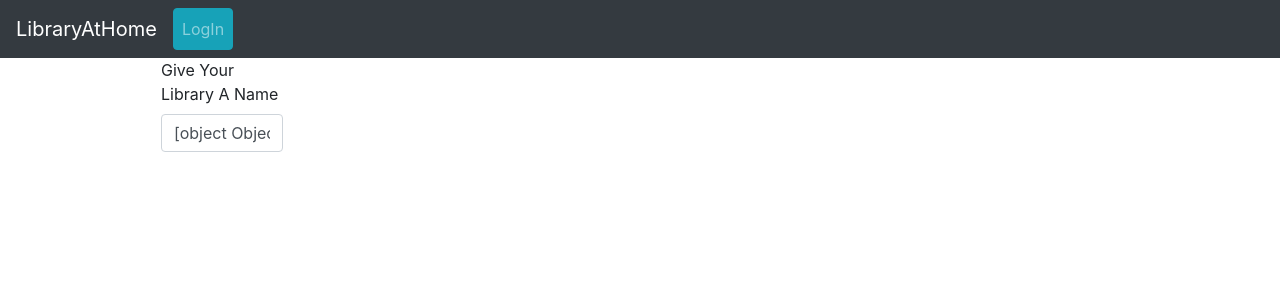
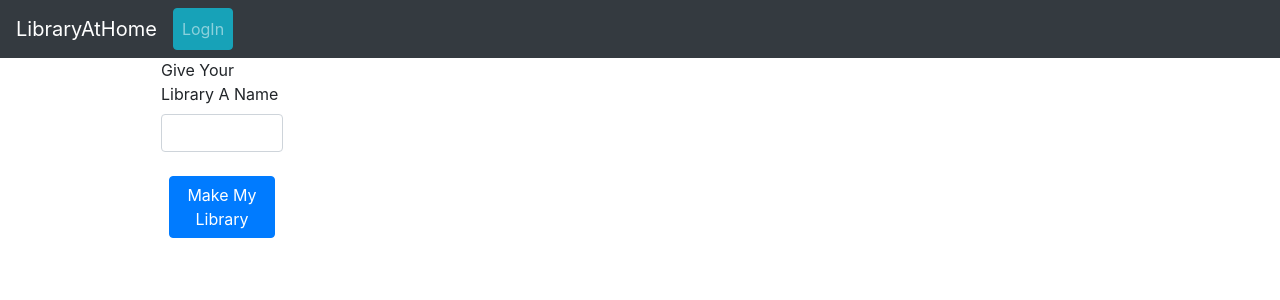
Before and after one commit to kannmelton2/LibraryAtHome, a React (Create React App) app in the folder libraryathome.ui/: page /add-new-library in a window 1280 px wide. Shown: the top 300 px of the page. Built offline with nearby package versions, Linux system fonts and the light colour scheme; no server answers.

Commit message:
can register a user, pull correct info, wip on library creation

```diff
--- a/libraryathome.ui/src/components/pages/AddNewLibrary/AddNewLibrary.js
+++ b/libraryathome.ui/src/components/pages/AddNewLibrary/AddNewLibrary.js
@@ -1,49 +1,67 @@
 import React from 'react';
+import firebase from 'firebase';
 
 import libraryData from '../../../helpers/data/libraryData';
+import userData from '../../../helpers/data/userData';
 
 import './AddNewLibrary.scss';
 
 class AddNewLibrary extends React.Component {
     state = {
-        newLibraryName: ''
+        librarysName: '',
+        user: [],
     }
 
-    newLibraryName = (e) => {
+    componentDidMount() {
+        var authedUser = firebase.auth().currentUser;
+        let email = '';
+
+        if (authedUser != null) {
+          email = authedUser.email;
+          console.log('authed user', authedUser.email);
+
+        }
+        userData.getUserByEmail(email)
+        .then(user => { this.setState({ user }) })
+      }
+
+    libraryNameChange = (e) => {
         e.preventDefault();
-        this.setState({ newLibraryName: e.target.value});
+        this.setState({ librarysName: e.target.value});
       }
 
       createNewLibrary = (e) => {
         e.preventDefault();
-        const {
-          newLibraryName,
-        } = this.state;
+        // const {
+        //   librarysName,
+        //   user,
+        // } = this.state;
 
-    const newLibrary = {
-        libraryName: newLibraryName,
-    };
+        const newLibrary = {
+        libraryName: this.state.librarysName,
+        userId: this.state.user.userId,
+        };
 
     libraryData.addNewLibrary(newLibrary)
     .then(() => this.props.history.push('/home'))
-    .catch((err) => console.error('unable to add new Library'))
+    .catch((err) => console.error('unable to add new Library', err))
     }
 
     render() {
-        const newLibraryName = this.state;
         return(
             <div className="AddNewLibrary">
                 <form className="col-6 offset-3 text-left">
                     <div className="form-group">
-                        <label htmlFor="new-library-name">Give Your Library A Name</label>
+                        <label htmlFor="library-name">Give Your Library A Name</label>
                             <input
                             type="text"
                             className="form-control"
-                            id="new-library-name"
-                            value={newLibraryName}
-                            onChange={this.newLibraryName}
+                            id="library-name"
+                            value={this.state.librarysName}
+                            onChange={this.libraryNameChange}
                             />
                     </div>
+                    <button className="btn btn-primary m-2" onClick={this.createNewLibrary}>Make My Library</button>
                 </form>
             </div>
         )
--- a/libraryathome.ui/src/components/pages/RegisterUser/RegisterUser.js
+++ b/libraryathome.ui/src/components/pages/RegisterUser/RegisterUser.js
@@ -11,7 +11,6 @@ class RegisterUser extends React.Component {
         newLastName: '',
         newEmail: '',
         newPassword: '',
-        newLibraryName: '',
          }
 
     newFirstName = (e) => {
--- a/libraryathome.ui/src/helpers/data/libraryData.js
+++ b/libraryathome.ui/src/helpers/data/libraryData.js
@@ -1,6 +1,7 @@
 import axios from 'axios';
 import {baseUrl} from '../data/constants.json';
 
-const addNewLibrary = (newLibrary) => axios.post(`${baseUrl}/library`, newLibrary);
+const addNewLibrary = (newLibrary) => {
+    axios.post(`${baseUrl}/library`, newLibrary)};
 
 export default { addNewLibrary };
--- /dev/null
+++ b/libraryathome.ui/src/helpers/data/userData.js
@@ -0,0 +1,10 @@
+import axios from 'axios';
+import {baseUrl} from './constants.json';
+
+const getUserByEmail = (email) => new Promise((resolve, reject) => {
+    axios.get(`${baseUrl}/user/${email}`)
+    .then(response => resolve(response.data))
+    .catch(reject)
+  });
+
+export default { getUserByEmail };
```
Also changed, not shown: 2 other files (tests, documents, lock files or other folders).
